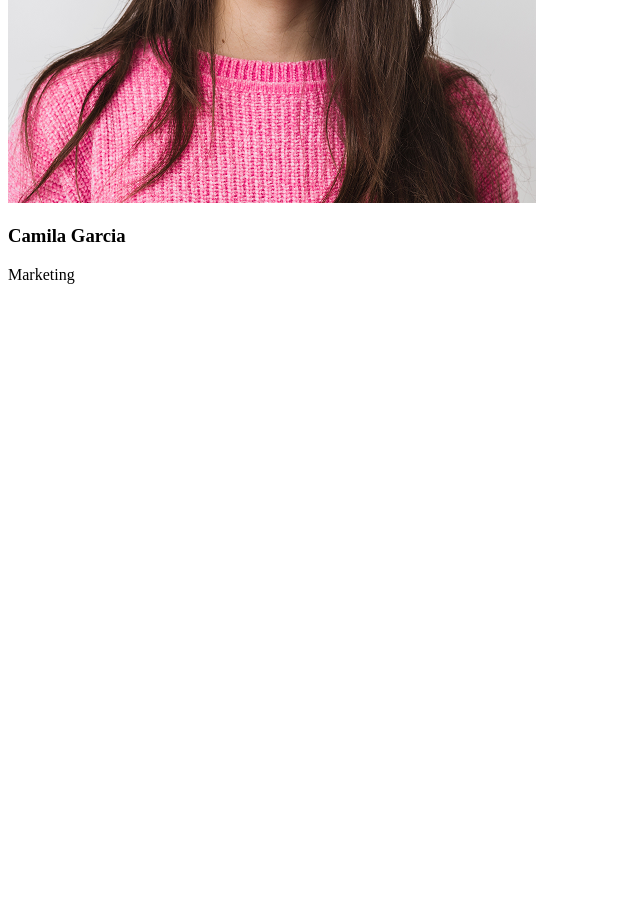
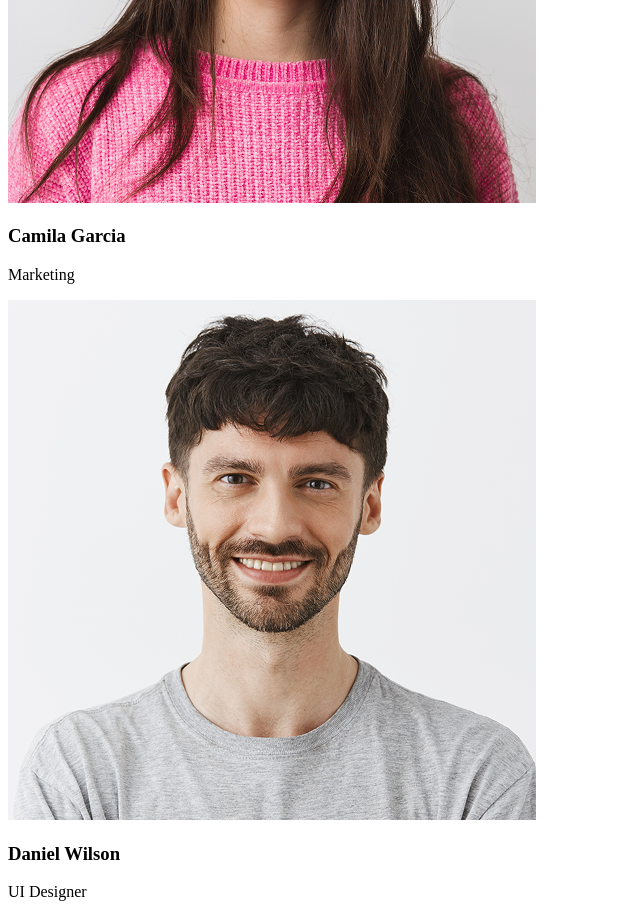
Before and after one commit to SmokingBad222/goit-markup-hw-01, a plain HTML site: page index.html in a window 1280 px wide. Shown: the part 2078-2995 px from the top of the page, without its empty margins (0-640 px from the left). Before the commit the page ends 2378 px from the top, so only its background shows below. Drawn offline with Linux system fonts and the light colour scheme.

Commit message:
upgrade index

```diff
--- a/index.html
+++ b/index.html
@@ -47,6 +47,9 @@ problem to walk away with the perfect and creative solution.
     <img src="./images/img_3.png" alt="Camila"/>
     <h3>Camila Garcia</h3>
     <p>Marketing</p>
+    <img src="./images/img_4.png" alt="Daniel"/>
+    <h3>Daniel Wilson</h3>
+    <p>UI Designer</p>
 </section>
 
 </main>
```
